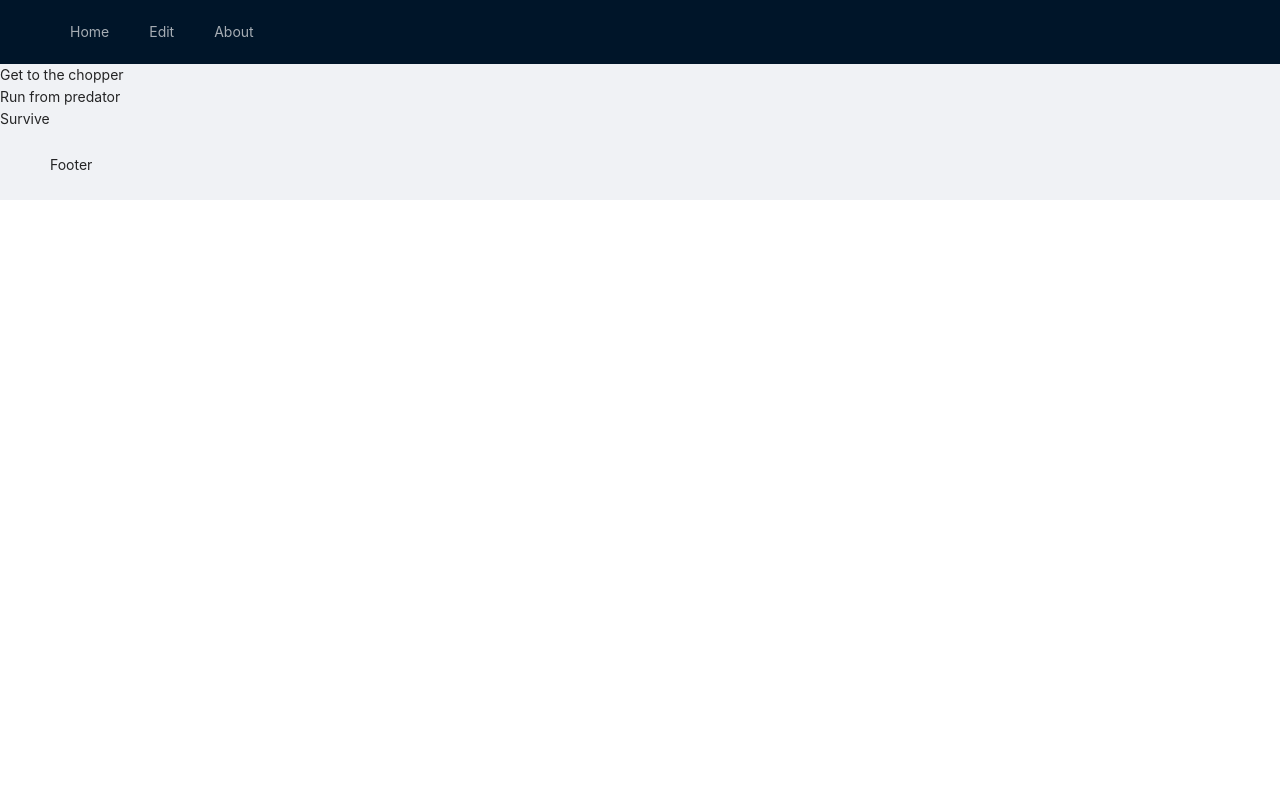
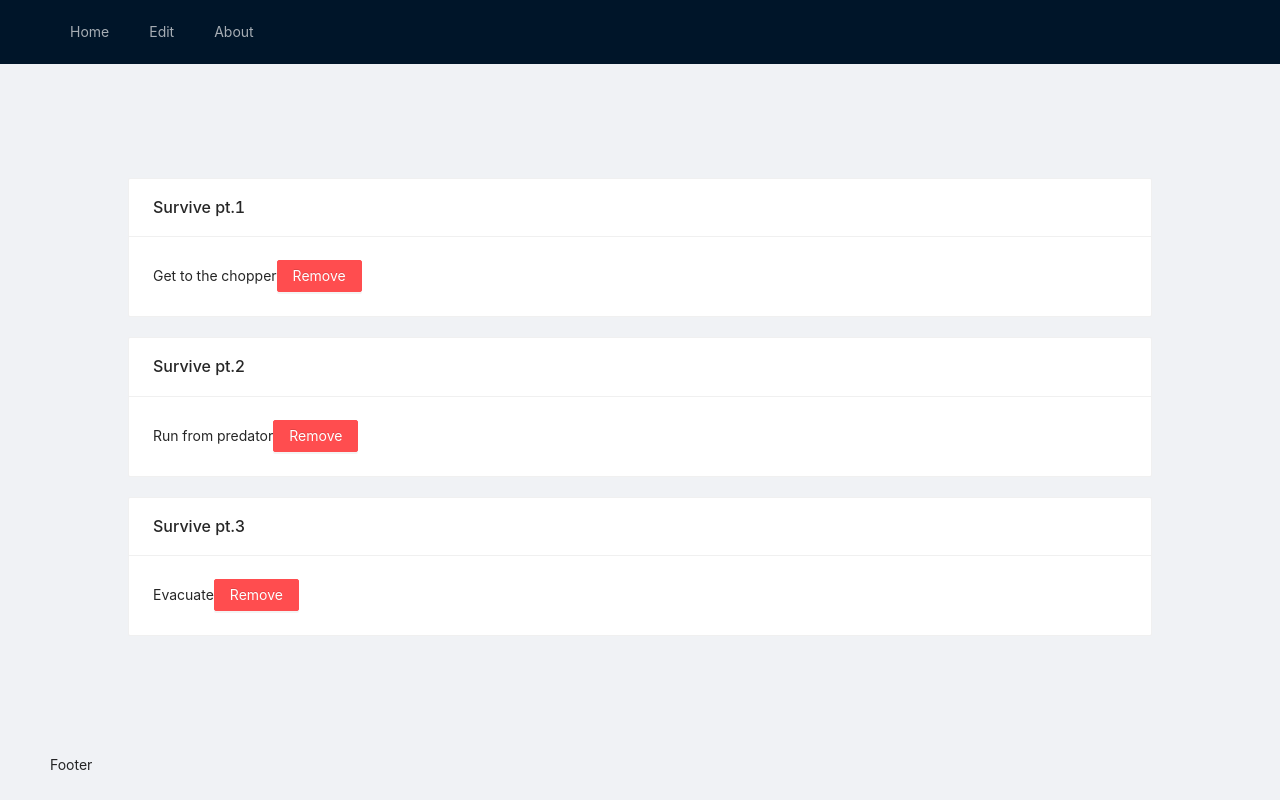
Before and after one commit to Velidoss/dinamika-task, a React (Create React App) app: page / in a window 1280 px wide. Built offline with nearby package versions, Linux system fonts and the light colour scheme.

Commit message:
feat: added todo deletion

```diff
--- a/public/todos.json
+++ b/public/todos.json
@@ -2,15 +2,18 @@
   "todos": [
     {
       "id": 0,
+      "title": "Survive pt.1",
       "text": "Get to the chopper"
     },
     {
       "id": 1,
+      "title": "Survive pt.2",
       "text": "Run from predator"
     },
     {
       "id": 2,
-      "text": "Survive"
+      "title": "Survive pt.3",
+      "text": "Evacuate"
     }
   ]
 }
--- a/src/App.css
+++ b/src/App.css
@@ -1,38 +1,3 @@
-.App {
-  text-align: center;
+.App{
+  height: 100vh;
 }
-
-.App-logo {
-  height: 40vmin;
-  pointer-events: none;
-}
-
-@media (prefers-reduced-motion: no-preference) {
-  .App-logo {
-    animation: App-logo-spin infinite 20s linear;
-  }
-}
-
-.App-header {
-  background-color: #282c34;
-  min-height: 100vh;
-  display: flex;
-  flex-direction: column;
-  align-items: center;
-  justify-content: center;
-  font-size: calc(10px + 2vmin);
-  color: white;
-}
-
-.App-link {
-  color: #61dafb;
-}
-
-@keyframes App-logo-spin {
-  from {
-    transform: rotate(0deg);
-  }
-  to {
-    transform: rotate(360deg);
-  }
-}
--- a/src/App.js
+++ b/src/App.js
@@ -1,9 +1,5 @@
-import './App.css';
-import React, {useEffect} from 'react';
+import React from 'react';
 import { Layout } from 'antd';
-import {getTodos} from './store/TodosReducer';
-import { useSelector, useDispatch } from 'react-redux';
-import todosSelector from './store/selectors/todosSelector';
 import MenuComponent from './components/Menu/MenuComponent';
 import Main from './components/Main/Main';
 
--- a/src/components/Main/Main.jsx
+++ b/src/components/Main/Main.jsx
@@ -6,12 +6,22 @@ import Todos from '../Todos/Todos';
 
 const Main = (props) => {
 
+  const style = {
+    minHeight: 'calc(100vh - 134px)',
+    display: 'flex',
+    justifyContent: 'center',
+    alignItems: 'center',
+  }
+
   return (
-    <Switch>
-      <Route exact path='/' render={() => <Todos />} />
-      <Route path='/edit' render={() => <EditComponent />} />
-      <Route path='/about' render={() => <AboutComponent />} />
-    </Switch>
+    <div style={style}>
+      <Switch>
+        <Route exact path='/' render={() => <Todos />} />
+        <Route path='/edit' render={() => <EditComponent />} />
+        <Route path='/about' render={() => <AboutComponent />} />
+      </Switch>
+    </div>
+
   )};
 
 export default Main
--- /dev/null
+++ b/src/components/Todos/TodoItem.jsx
@@ -0,0 +1,26 @@
+import { Card, Button } from 'antd';
+import React from 'react';
+import {removeTodo} from '../../store/TodosReducer';
+import {useDispatch} from 'react-redux';
+
+const TodoItem = ({title,text, id}) => {
+  const dispatch = useDispatch();
+  const style={
+    width: '100%',
+    marginTop: '20px',
+  }
+
+return (
+  <Card style={style} title={title}>
+    {text}
+    <Button
+      onClick={() => dispatch(removeTodo(id))}
+      type="primary"
+      danger
+    >
+      Remove
+    </Button>
+  </Card>
+)};
+
+export default TodoItem
--- a/src/components/Todos/Todos.jsx
+++ b/src/components/Todos/Todos.jsx
@@ -2,10 +2,14 @@ import React, {useEffect} from 'react';
 import {useSelector, useDispatch} from 'react-redux';
 import todosSelector from '../../store/selectors/todosSelector';
 import {getTodos} from '../../store/TodosReducer';
+import TodoItem from './TodoItem';
 
 const Todos = () => {
 
   const todosData = useSelector(todosSelector);
+  const style={
+    width: '80%',
+  }
 
   const dispatch = useDispatch();
 
@@ -14,12 +18,15 @@ const Todos = () => {
   }, []);
 
   return (
-    <div>
+    <div style={style}>
       {
         todosData
-        ? todosData.map((todo) => <div key={todo.id}>
-          {todo.text}
-        </div>)
+        ? todosData.map((todo) => <TodoItem
+          key={todo.id}
+          id={todo.id}
+          title={todo.title}
+          text={todo.text}
+        />)
         : <div></div>
       }
     </div>
--- a/src/store/TodosReducer.js
+++ b/src/store/TodosReducer.js
@@ -15,11 +15,21 @@ const TodosReducer = (state=initialState, action) => {
     case UPDATE_TODO:
       return state;
     case REMOVE_TODO:
-      return state;
+    return {
+      ...state,
+      todos: [...state.todos.filter((todo) => todo.id !== payload)],
+    }
     default:
       return state;
   }
 };
+
+export const removeTodo = (todoId) => {
+  return {
+    type: REMOVE_TODO,
+    payload: todoId,
+  }
+}
 
 const setTodosAC = (todos) => {
   return {
```
